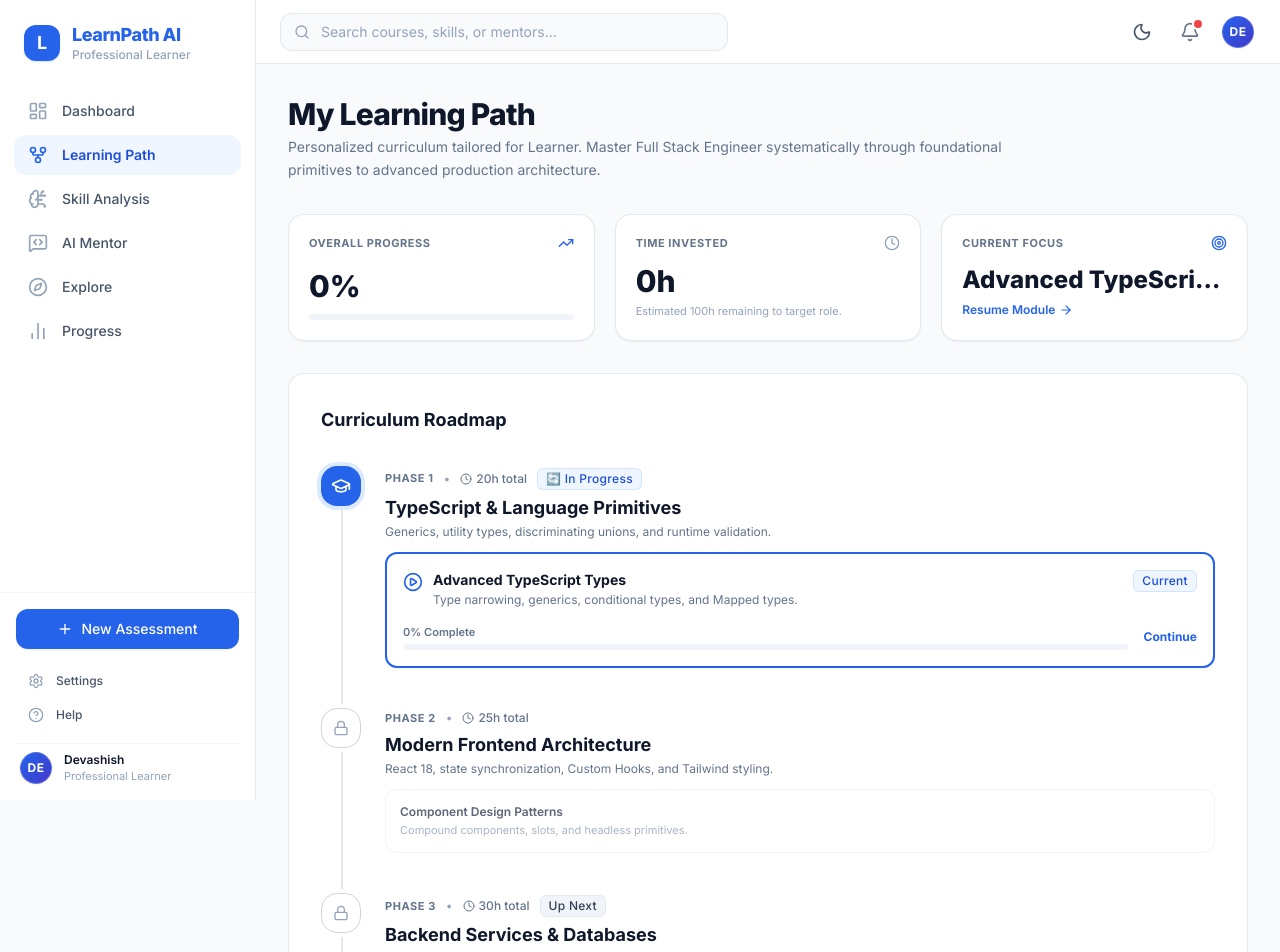
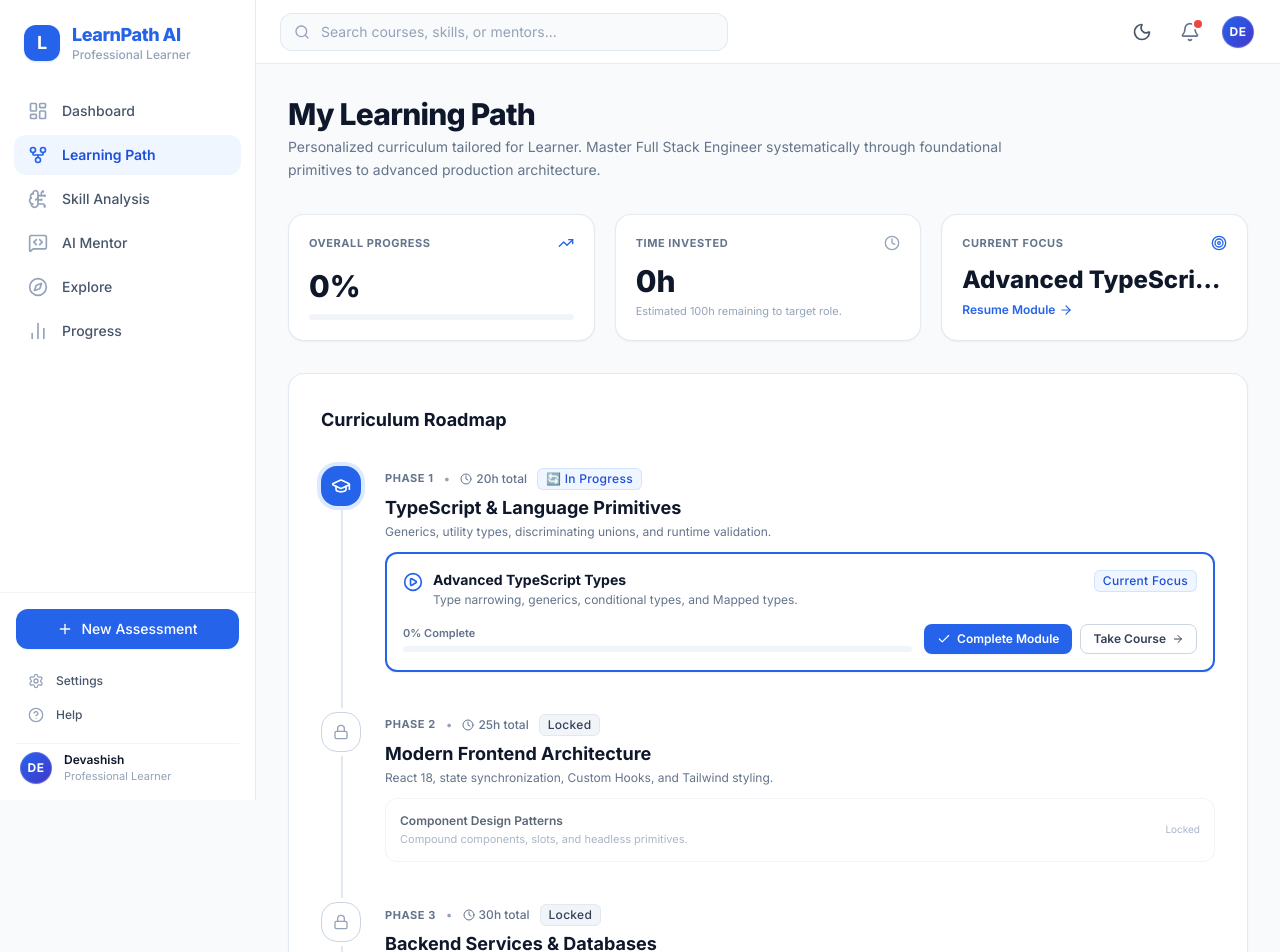
Before and after one commit to Devashish-cloude/HCL-Hackathon, a React (Vite) app: page /learning-path in a window 1280 px wide. Shown: the top 952 px of the page. Built offline with nearby package versions, Linux system fonts and the light colour scheme; no server answers.

Commit message:
fix: automatic roadmap phase completion and direct module completion on Learning Path page

```diff
--- a/src/pages/LearningPathPage.tsx
+++ b/src/pages/LearningPathPage.tsx
@@ -1,9 +1,12 @@
 import React, { useState, useEffect } from 'react';
 import { useNavigate } from 'react-router-dom';
 import { learningPathService } from '../services/learningPathService.js';
+import { useAuth } from '../contexts/AuthContext.js';
+import { getRoleCurriculum } from '../lib/roleCurricula.js';
 import { LearningPathData } from '../types/index.js';
 import { Card } from '../components/common/Card.js';
 import { Badge } from '../components/common/Badge.js';
+import { Button } from '../components/common/Button.js';
 import { ProgressBar } from '../components/common/ProgressBar.js';
 import {
   TrendingUp,
@@ -15,12 +18,19 @@ import {
   Trophy,
   ArrowRight,
   PlayCircle,
+  Check,
+  Sparkles,
 } from 'lucide-react';
+import confetti from 'canvas-confetti';
 
 export const LearningPathPage: React.FC = () => {
   const navigate = useNavigate();
+  const { user } = useAuth();
   const [data, setData] = useState<LearningPathData | null>(null);
   const [isLoading, setIsLoading] = useState(true);
+
+  const roleConfig = getRoleCurriculum(user?.targetRole || 'Full Stack Engineer');
+  const targetCourseSlug = roleConfig.heroCourse.slug;
 
   const fetchPath = async () => {
     try {
@@ -40,7 +50,17 @@ export const LearningPathPage: React.FC = () => {
     const handleRefresh = () => fetchPath();
     window.addEventListener('learnpath:refresh', handleRefresh);
     return () => window.removeEventListener('learnpath:refresh', handleRefresh);
-  }, []);
+  }, [user?.id]);
+
+  const handleAdvanceModule = async () => {
+    await learningPathService.advanceCurrentModule();
+    confetti({
+      particleCount: 60,
+      spread: 70,
+      origin: { y: 0.6 },
+    });
+    fetchPath();
+  };
 
   if (isLoading || !data) {
     return (
@@ -97,7 +117,7 @@ export const LearningPathPage: React.FC = () => {
           </div>
           <div className="mt-3">
             <h3 className="text-2xl sm:text-3xl font-extrabold text-slate-900 dark:text-slate-100">
-              {Math.round(stats.timeInvestedHours)}h
+              {stats.timeInvestedHours}h
             </h3>
             <p className="text-[11px] text-slate-400 dark:text-slate-500 mt-1">
               Estimated {stats.estimatedRemainingHours}h remaining to target role.
@@ -118,7 +138,7 @@ export const LearningPathPage: React.FC = () => {
               {stats.currentFocus}
             </h3>
             <button
-              onClick={() => navigate('/courses/js-async-programming')}
+              onClick={() => navigate(`/courses/${targetCourseSlug}`)}
               className="inline-flex items-center gap-1 text-xs font-semibold text-blue-600 hover:text-blue-700 dark:text-blue-400 mt-1 cursor-pointer"
             >
               <span>Resume Module</span>
@@ -176,14 +196,19 @@ export const LearningPathPage: React.FC = () => {
                       <Clock className="w-3 h-3" />
                       <span>{phase.estimatedHours}h total</span>
                     </div>
+                    {isCompleted && (
+                      <Badge variant="green" size="sm">
+                        ✓ Completed
+                      </Badge>
+                    )}
                     {isInProgress && (
                       <Badge variant="blue" size="sm">
                         🔄 In Progress
                       </Badge>
                     )}
-                    {isLocked && phase.phaseNumber === 3 && (
+                    {isLocked && (
                       <Badge variant="slate" size="sm">
-                        Up Next
+                        Locked
                       </Badge>
                     )}
                   </div>
@@ -202,10 +227,10 @@ export const LearningPathPage: React.FC = () => {
                     {phase.modules.map((mod) => {
                       if (mod.isCurrent) {
                         return (
-                          /* Active / Current Module Highlighted Card matching Screenshot */
+                          /* Active / Current Module Highlighted Card */
                           <div
                             key={mod.id}
-                            className="p-4 rounded-xl border-2 border-blue-600 bg-white dark:bg-slate-900 shadow-sm"
+                            className="p-4 rounded-xl border-2 border-blue-600 bg-white dark:bg-slate-900 shadow-sm space-y-3"
                           >
                             <div className="flex items-start justify-between">
                               <div className="flex items-start gap-2.5">
@@ -220,23 +245,39 @@ export const LearningPathPage: React.FC = () => {
                                 </div>
                               </div>
                               <Badge variant="blue" size="sm">
-                                Current
+                                Current Focus
                               </Badge>
                             </div>
 
-                            <div className="mt-4 flex items-center justify-between gap-4">
+                            <div className="flex flex-col sm:flex-row sm:items-center justify-between gap-3 pt-1">
                               <div className="flex-1">
                                 <div className="text-[11px] font-semibold text-slate-500 dark:text-slate-400 mb-1">
                                   {mod.progressPercentage}% Complete
                                 </div>
                                 <ProgressBar value={mod.progressPercentage} size="sm" />
                               </div>
-                              <button
-                                onClick={() => navigate('/courses/js-async-programming')}
-                                className="text-xs font-bold text-blue-600 hover:text-blue-700 dark:text-blue-400 hover:underline cursor-pointer"
-                              >
-                                Continue
-                              </button>
+
+                              <div className="flex items-center gap-2">
+                                <Button
+                                  variant="primary"
+                                  size="sm"
+                                  onClick={handleAdvanceModule}
+                                  className="text-xs font-semibold cursor-pointer"
+                                  leftIcon={<Check className="w-3.5 h-3.5" />}
+                                >
+                                  Complete Module
+                                </Button>
+
+                                <Button
+                                  variant="outline"
+                                  size="sm"
+                                  onClick={() => navigate(`/courses/${targetCourseSlug}`)}
+                                  className="text-xs font-semibold cursor-pointer"
+                                  rightIcon={<ArrowRight className="w-3 h-3" />}
+                                >
+                                  Take Course
+                                </Button>
+                              </div>
                             </div>
                           </div>
                         );
@@ -249,7 +290,7 @@ export const LearningPathPage: React.FC = () => {
                             className="p-3.5 rounded-xl border border-slate-200 dark:border-slate-800 bg-slate-50/50 dark:bg-slate-800/40 flex items-center justify-between"
                           >
                             <div className="flex items-center gap-2.5">
-                              <CheckCircle2 className="w-4 h-4 text-blue-600 dark:text-blue-400 flex-shrink-0" />
+                              <CheckCircle2 className="w-4 h-4 text-emerald-500 flex-shrink-0" />
                               <div>
                                 <span className="text-xs font-bold text-slate-800 dark:text-slate-200">
                                   {mod.title}
@@ -261,11 +302,9 @@ export const LearningPathPage: React.FC = () => {
                                 )}
                               </div>
                             </div>
-                            {mod.progressPercentage > 0 && (
-                              <span className="text-xs font-semibold text-slate-500 dark:text-slate-400">
-                                {mod.progressPercentage}%
-                              </span>
-                            )}
+                            <Badge variant="green" size="sm">
+                              ✓ Completed
+                            </Badge>
                           </div>
                         );
                       }
@@ -286,6 +325,7 @@ export const LearningPathPage: React.FC = () => {
                               </p>
                             )}
                           </div>
+                          <span className="text-[10px] text-slate-400">Locked</span>
                         </div>
                       );
                     })}
--- a/src/services/learningPathService.ts
+++ b/src/services/learningPathService.ts
@@ -1,7 +1,7 @@
 import api from './api.js';
 import { LearningPathData, User } from '../types/index.js';
 import { getRoleCurriculum } from '../lib/roleCurricula.js';
-import { userProgressStore } from './userProgressStore.js';
+import { userProgressStore, StoredProgress } from './userProgressStore.js';
 
 function getStoredUser(): User | null {
   try {
@@ -152,19 +152,31 @@ function createRoleSpecificLearningPath(user: User): LearningPathData {
 
   const completedFocusCount = progress.completedFocusTaskIds.length;
   const completedLessonsCount = progress.completedLessonKeys.length;
+  const totalCompletedUnits = completedFocusCount + completedLessonsCount;
   const timeInvestedHours = Math.round((progress.timeInvestedMinutes / 60) * 10) / 10;
 
-  // Compute dynamic overall progress
+  // Phase 1 is done when user has completed 2+ tasks/lessons
+  const isPhase1Done = totalCompletedUnits >= 2;
+  const isPhase2Done = totalCompletedUnits >= 5;
+
+  // Dynamic Overall Progress
   const dynamicOverallProgress = Math.min(
     100,
-    Math.round((completedFocusCount * 12) + (completedLessonsCount * 18))
+    Math.round(totalCompletedUnits * 20)
   );
-
-  const isPhase1Done = completedFocusCount >= 3 || completedLessonsCount >= 2;
-  const isPhase2Done = completedLessonsCount >= 5;
 
   const totalEstHours = config.learningPhases.reduce((acc, p) => acc + p.estimatedHours, 0);
   const estRemaining = Math.max(5, totalEstHours - Math.round(timeInvestedHours));
+
+  // Determine current focus title
+  let currentFocusTitle = config.learningPhases[0]?.modules[0]?.title || 'Fundamentals';
+  if (isPhase2Done) {
+    currentFocusTitle = config.learningPhases[2]?.modules[0]?.title || 'Advanced Systems';
+  } else if (isPhase1Done) {
+    currentFocusTitle = config.learningPhases[1]?.modules[0]?.title || 'Modern Architecture';
+  } else if (totalCompletedUnits >= 1) {
+    currentFocusTitle = config.learningPhases[0]?.modules[0]?.title || 'Language Primitives';
+  }
 
   return {
     id: `path-${Date.now()}`,
@@ -175,9 +187,7 @@ function createRoleSpecificLearningPath(user: User): LearningPathData {
       overallProgress: dynamicOverallProgress,
       timeInvestedHours: timeInvestedHours,
       estimatedRemainingHours: estRemaining,
-      currentFocus: isPhase1Done
-        ? config.learningPhases[1]?.modules[0]?.title || 'Core Architecture'
-        : config.learningPhases[0]?.modules[0]?.title || 'Fundamentals',
+      currentFocus: currentFocusTitle,
     },
     phases: config.learningPhases.map((phase, idx) => {
       let phaseStatus: 'COMPLETED' | 'IN_PROGRESS' | 'LOCKED' = 'LOCKED';
@@ -191,6 +201,9 @@ function createRoleSpecificLearningPath(user: User): LearningPathData {
           phaseStatus = isPhase2Done ? 'COMPLETED' : 'IN_PROGRESS';
           iconType = isPhase2Done ? 'check' : 'academic';
         }
+      } else if (idx === 2 && isPhase2Done) {
+        phaseStatus = 'IN_PROGRESS';
+        iconType = 'academic';
       }
 
       if (idx === config.learningPhases.length - 1 && phaseStatus === 'LOCKED') {
@@ -212,30 +225,39 @@ function createRoleSpecificLearningPath(user: User): LearningPathData {
           let isCurrent = false;
 
           if (idx === 0) {
+            // Phase 1 Modules
             if (mIdx === 0) {
-              if (completedFocusCount >= 2 || completedLessonsCount >= 1) {
+              if (totalCompletedUnits >= 1) {
                 modStatus = 'COMPLETED';
                 modProgress = 100;
               } else {
                 modStatus = 'IN_PROGRESS';
-                modProgress = completedFocusCount * 50;
+                modProgress = 0;
                 isCurrent = true;
               }
             } else if (mIdx === 1) {
               if (isPhase1Done) {
                 modStatus = 'COMPLETED';
                 modProgress = 100;
-              } else if (completedFocusCount >= 2) {
+              } else if (totalCompletedUnits >= 1) {
                 modStatus = 'IN_PROGRESS';
                 modProgress = 50;
                 isCurrent = true;
               }
             }
-          } else if (idx === 1 && isPhase1Done) {
-            if (mIdx === 0) {
-              modStatus = 'IN_PROGRESS';
-              modProgress = Math.min(100, completedLessonsCount * 25);
-              isCurrent = true;
+          } else if (idx === 1) {
+            // Phase 2 Modules
+            if (isPhase1Done) {
+              if (mIdx === 0) {
+                if (isPhase2Done) {
+                  modStatus = 'COMPLETED';
+                  modProgress = 100;
+                } else {
+                  modStatus = 'IN_PROGRESS';
+                  modProgress = Math.min(100, (totalCompletedUnits - 2) * 35);
+                  isCurrent = true;
+                }
+              }
             }
           }
 
@@ -298,6 +320,22 @@ export const learningPathService = {
     }
   },
 
+  async advanceCurrentModule(): Promise<{ success: boolean }> {
+    const currentUser = getStoredUser();
+    const progress = userProgressStore.getProgress(currentUser?.id);
+
+    // Add a virtual completed unit
+    const dummyKey = `manual-advance-${Date.now()}`;
+    const updated: StoredProgress = {
+      ...progress,
+      completedFocusTaskIds: [...progress.completedFocusTaskIds, `task-${Date.now()}`],
+      completedLessonKeys: [...progress.completedLessonKeys, dummyKey],
+      timeInvestedMinutes: progress.timeInvestedMinutes + 30,
+    };
+    userProgressStore.saveProgress(updated, currentUser?.id);
+    return { success: true };
+  },
+
   async generatePath(data: {
     targetRole: string;
     experienceLevel: string;
```
